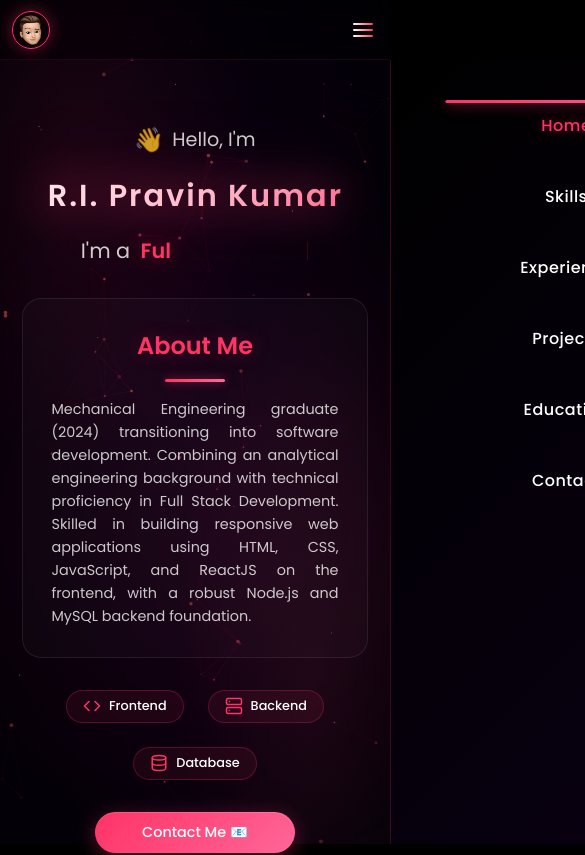
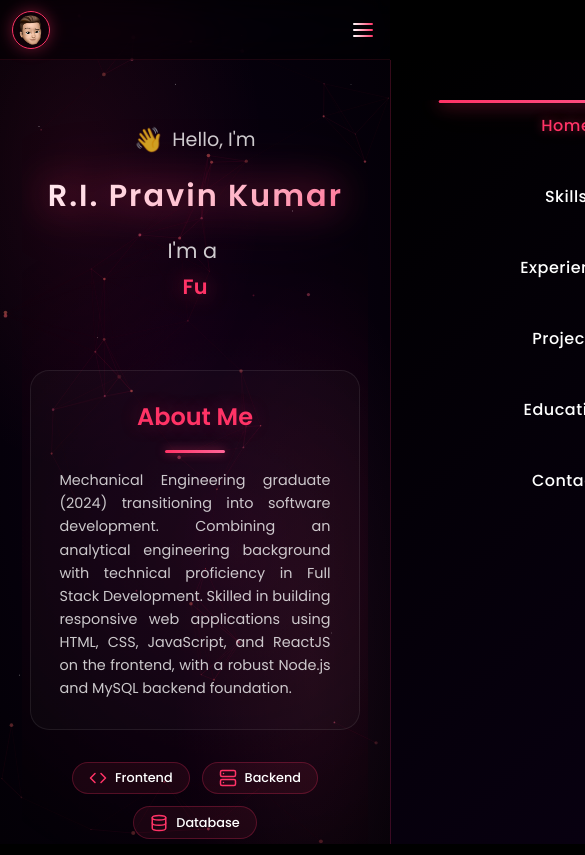
Before and after one commit to pravinkumar-ri/Portfolio, a React (Vite) app: page / in a window 390 px wide. Shown: the top 855 px of the page, 585 px wide, since content can reach past the window. Built offline with nearby package versions, Linux system fonts and the light colour scheme.

Commit message:
commit message

```diff
--- a/index.html
+++ b/index.html
@@ -1,13 +1,25 @@
 <!doctype html>
 <html lang="en">
+
 <head>
   <meta charset="UTF-8" />
   <link rel="icon" type="image/svg+xml" href="/favicon.svg" />
   <meta name="viewport" content="width=device-width, initial-scale=1.0" />
   <title>Pravin Kumar Portfolio</title>
+  <style>
+    * {
+      scrollbar-width: none !important;
+    }
+
+    *::-webkit-scrollbar {
+      display: none !important;
+    }
+  </style>
 </head>
+
 <body>
   <div id="root"></div>
   <script type="module" src="/src/main.jsx"></script>
 </body>
+
 </html>
--- a/src/css/home.css
+++ b/src/css/home.css
@@ -10,6 +10,7 @@
 .hero-section::before {
     content: '';
     position: absolute;
+    overflow: hidden;
     top: 50%; left: 50%;
     transform: translate(-50%, -50%);
     width: 750px; height: 750px;
@@ -366,3 +367,42 @@
     .about-title { font-size: 1.5rem; }
     .about-description { font-size: 0.9rem; line-height: 1.6; }
 }
+.home-container {
+    overflow: hidden;
+    position: relative;
+}
+
+.hero-section {
+    overflow-x: hidden;
+    width: 100%;
+}
+
+.hero-content {
+    width: 100%;
+    padding: 0 0.5rem;
+}
+
+@media (max-width: 480px) {
+    .typing-container {
+        flex-wrap: wrap;
+        justify-content: center;
+    }
+
+    .typing-text {
+        min-width: unset;
+        width: 100%;
+        text-align: center;
+    }
+
+    .typing-prefix {
+        text-align: center;
+    }
+
+    .skills-highlight {
+        gap: 0.75rem;
+    }
+
+    .hero-buttons {
+        padding: 0 0.5rem;
+    }
+}
--- a/src/css/project.css
+++ b/src/css/project.css
@@ -1,10 +1,8 @@
-/* Add this to the existing project.css file - anywhere at the top or bottom */
 .project-icon-wrapper svg {
     width: 24px;
     height: 24px;
 }
 
-/* Rest of your existing project.css content remains the same */
 .projects-header { text-align: center; margin-bottom: 3rem; }
 
 .projects-title {
--- a/src/css/style.css
+++ b/src/css/style.css
@@ -23,6 +23,8 @@
 }
 
 html {
+    overflow: hidden;
+    height: 100%;
     -ms-overflow-style: none;
     scrollbar-width: none;
     scroll-behavior: smooth;
@@ -32,6 +34,7 @@ html::-webkit-scrollbar { display: none; }
 body {
     width: 100%;
     min-height: 100vh;
+    height: 100%;
     background-color: #000;
     color: white;
     overflow-x: hidden;
```
Lines whose indentation alone changed are shown as unchanged.
